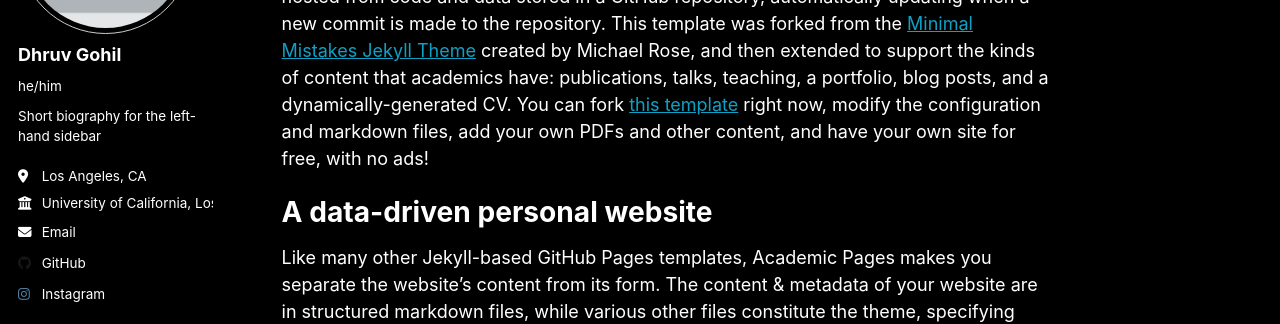
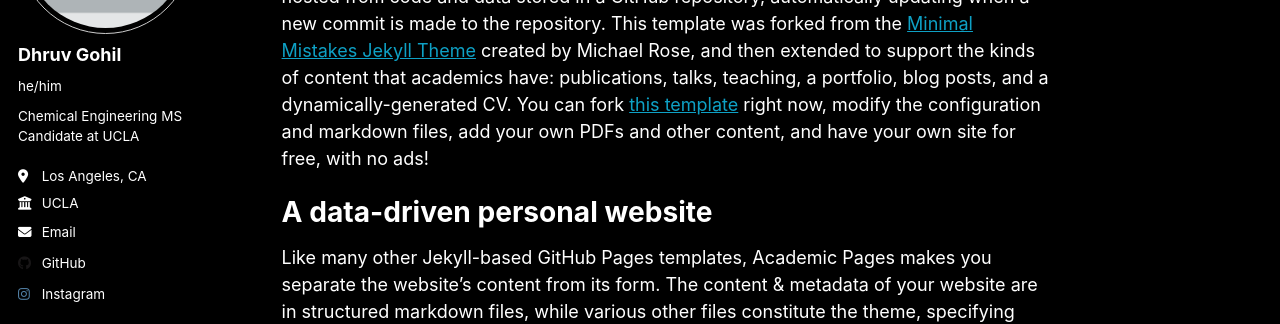
Before and after one commit to dhruv-gohil/dhruv-gohil.github.io, a Jekyll site: the page built from _pages/about.md, in a window 1280 px wide. Shown: the part 247-571 px from the top of the page. Built offline with Jekyll 4.4.1, drawn with Linux system fonts in a browser that asks for light colours.

Commit message:
Update _config.yml

```diff
--- a/_config.yml
+++ b/_config.yml
@@ -12,7 +12,7 @@ site_theme               : "dark"
 title                    : "Dhruv Gohil"
 title_separator          : "-"
 name                     : &name "Dhruv Gohil"
-description              : &description "personal description"
+description              : &description "MS Candidate at UCLA"
 url                      : https://dhruv-gohil.github.io # the base hostname & protocol for your site e.g. "https://[your GitHub username].github.io"
 baseurl                  : "" # the subpath of your site, e.g. "/blog"
 repository               : "dhruv-gohil/dhruv-gohil.github.io"
@@ -25,9 +25,9 @@ author:
   avatar           : "profile.png"
   name             : "Dhruv Gohil"
   pronouns         :  "he/him"
-  bio              : "Short biography for the left-hand sidebar"
+  bio              : "Chemical Engineering MS Candidate at UCLA"
   location         : "Los Angeles, CA"
-  employer         : "University of California, Los Angeles (UCLA)"
+  employer         : "UCLA"
   uri              : # URL
   email            : "dhruvgohil1@g.ucla.edu"
 
```
